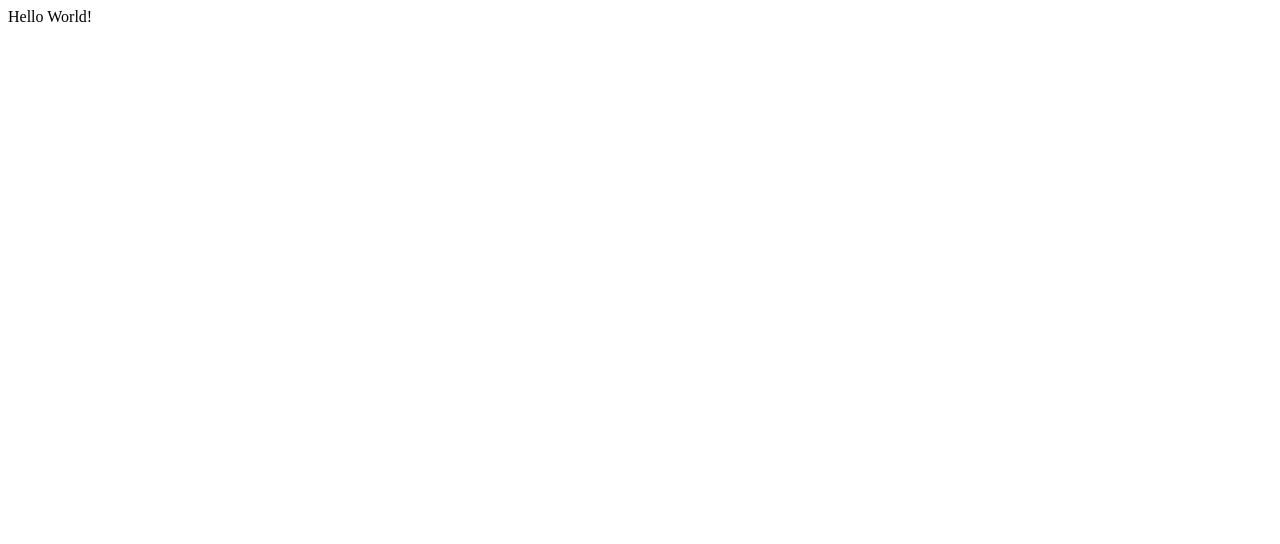
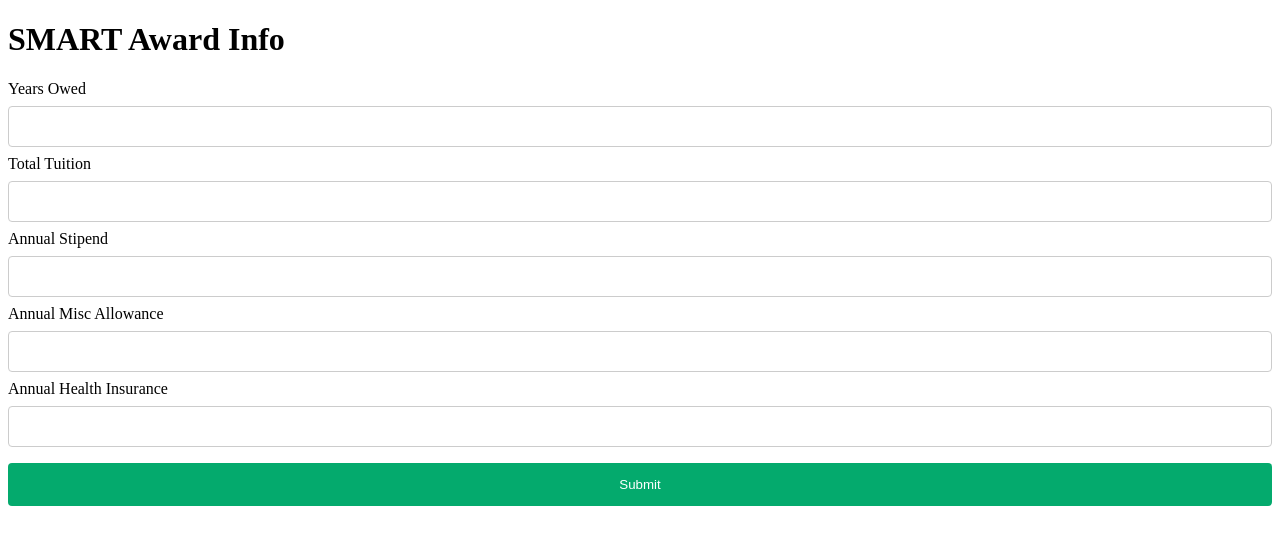
Before and after one commit to MichaelKintscher/dod-smart-debt-calculator, a plain HTML site: page index.html in a window 1280 px wide. Drawn offline with Linux system fonts and the light colour scheme.

Commit message:
Created award info form

```diff
--- a/index.html
+++ b/index.html
@@ -1 +1,33 @@
-<p>Hello World!</p>
+<!DOCTYPE html>
+<html>
+<head>
+    <title>DoD SMART Debt Calculator</title>
+    <link rel="stylesheet" type="text/css" href="styles/styles.css" media="screen" />
+</head>
+
+<body>
+    <div>
+        <h1>SMART Award Info</h1>
+    </div>
+    <div>
+        <form>
+            <label for="YearsOwedInput">Years Owed</label>
+            <input name="YearsOwedInput" type="number" />
+
+            <label for="TotalTuitionInput">Total Tuition</label>
+            <input name="TotalTuitionInput" type="number" />
+
+            <label for="AnnualStipendInput">Annual Stipend</label>
+            <input name="AnnualStipendInput" type="number" />
+
+            <label for="AnnualMiscAllowanceInput">Annual Misc Allowance</label>
+            <input name="AnnualMiscAllowanceInput" type="number" />
+
+            <label for="AnnualHealthInsuranceInput">Annual Health Insurance</label>
+            <input name="AnnualHealthInsuranceInput" type="number" />
+
+            <input type="submit" value="Submit" />
+        </form>
+    </div>
+</body>
+</html>
--- /dev/null
+++ b/styles/styles.css
@@ -0,0 +1,32 @@
+/*
+    Styles based on W3Schools
+    https://www.w3schools.com/howto/howto_css_stacked_form.asp
+*/
+
+/* Style inputs */
+input[type=number], select {
+    width: 100%;
+    padding: 12px 20px;
+    margin: 8px 0;
+    display: inline-block;
+    border: 1px solid #ccc;
+    border-radius: 4px;
+    box-sizing: border-box;
+}
+
+/* Style the submit button */
+input[type=submit] {
+    width: 100%;
+    background-color: #04AA6D;
+    color: white;
+    padding: 14px 20px;
+    margin: 8px 0;
+    border: none;
+    border-radius: 4px;
+    cursor: pointer;
+}
+
+/* Add a background color to the submit button on mouse-over */
+input[type=submit]:hover {
+    background-color: #45a049;
+}
```
Also changed, not shown: scripts/calculator.js (added, +14 -0 lines).
